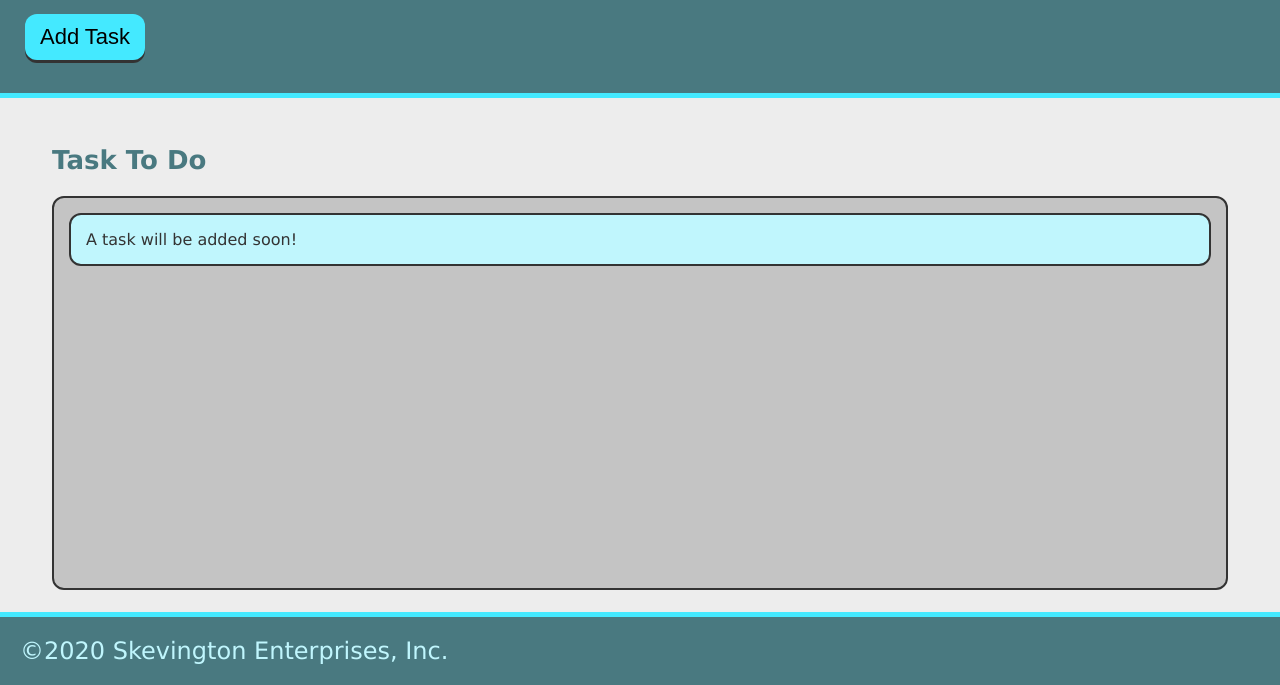
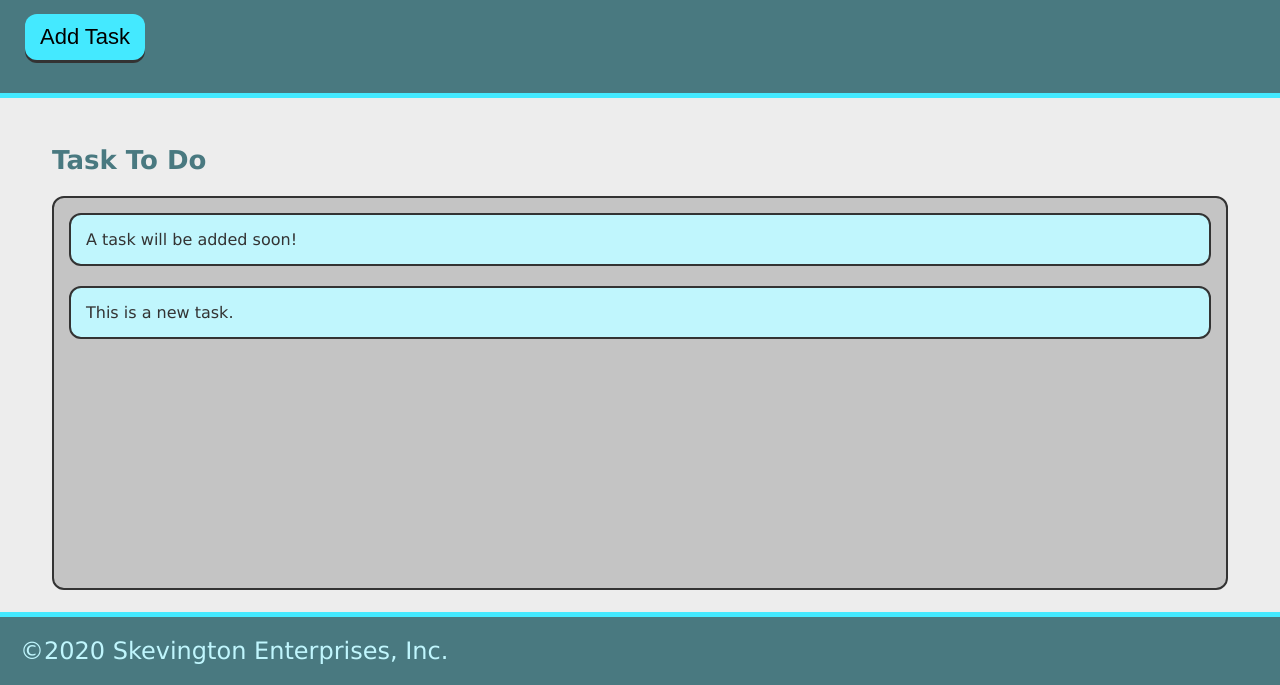
Before and after one commit to quaylas/taskinator, a plain HTML site: page index.html in a window 1280 px wide. Both pictures are taken after a click on the button "Add Task". Shown: the part 115-800 px from the top of the page. Drawn offline with Linux system fonts and the light colour scheme.

Commit message:
add ability to add a task

```diff
--- a/assets/js/script.js
+++ b/assets/js/script.js
@@ -0,0 +1,12 @@
+// access and store DOM elements
+var buttonEl = document.querySelector("#save-task");
+var tasksToDoEl = document.querySelector("#tasks-to-do");
+
+// code to dynamically create a task in "tasks-to-do"
+var createTaskHandler = function(){
+    var taskItemEl = document.createElement("li");
+    taskItemEl.className = "task-item";
+    taskItemEl.textContent = "This is a new task.";
+    tasksToDoEl.appendChild(taskItemEl);
+}
+buttonEl.addEventListener("click", createTaskHandler);
--- a/index.html
+++ b/index.html
@@ -3,7 +3,7 @@
 <head>
     <meta charset="UTF-8">
     <meta name="viewport" content="width=device-width, initial-scale=1.0">
-    <title>Document</title>
+    <title>Taskinator</title>
     <link rel="stylesheet" href="./assets/css/style.css">
 </head>
 <body>
@@ -11,14 +11,14 @@
     <header>
         <h1 class="page-title">Taskinator</h1>
         <p>Click the button below to add a new task!</p>
-        <button class="btn">Add Task</button>
+        <button class="btn" id="save-task">Add Task</button>
     </header>
     <!-- Header END -->
     <!-- Main START -->
     <main class="page-content">
         <section class="task-list-wrapper">
             <h2 class="list-title">Task To Do</h2>
-            <ul class="task-list">
+            <ul class="task-list" id="tasks-to-do">
                 <li class="task-item">A task will be added soon!</li>
             </ul>
         </section>
```
